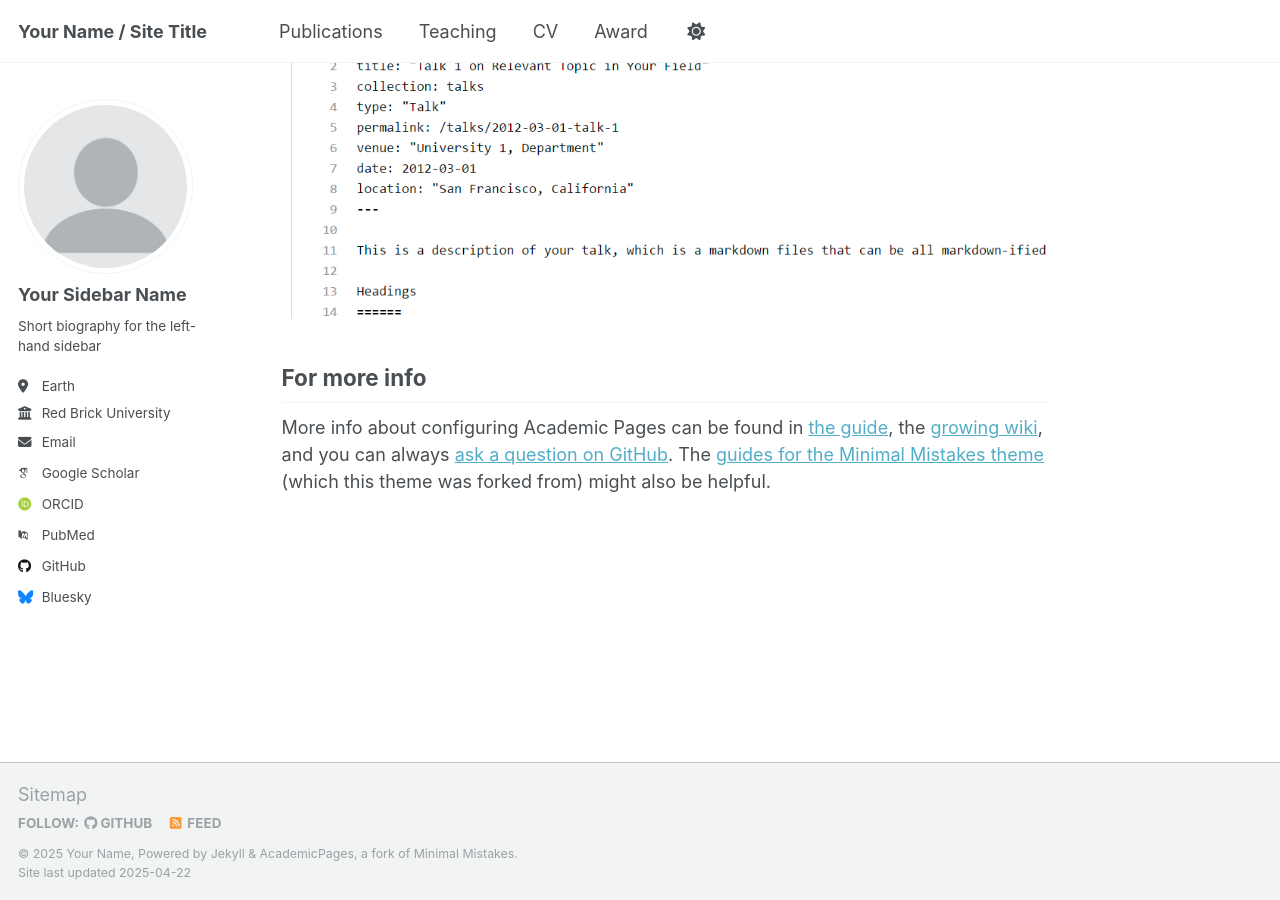
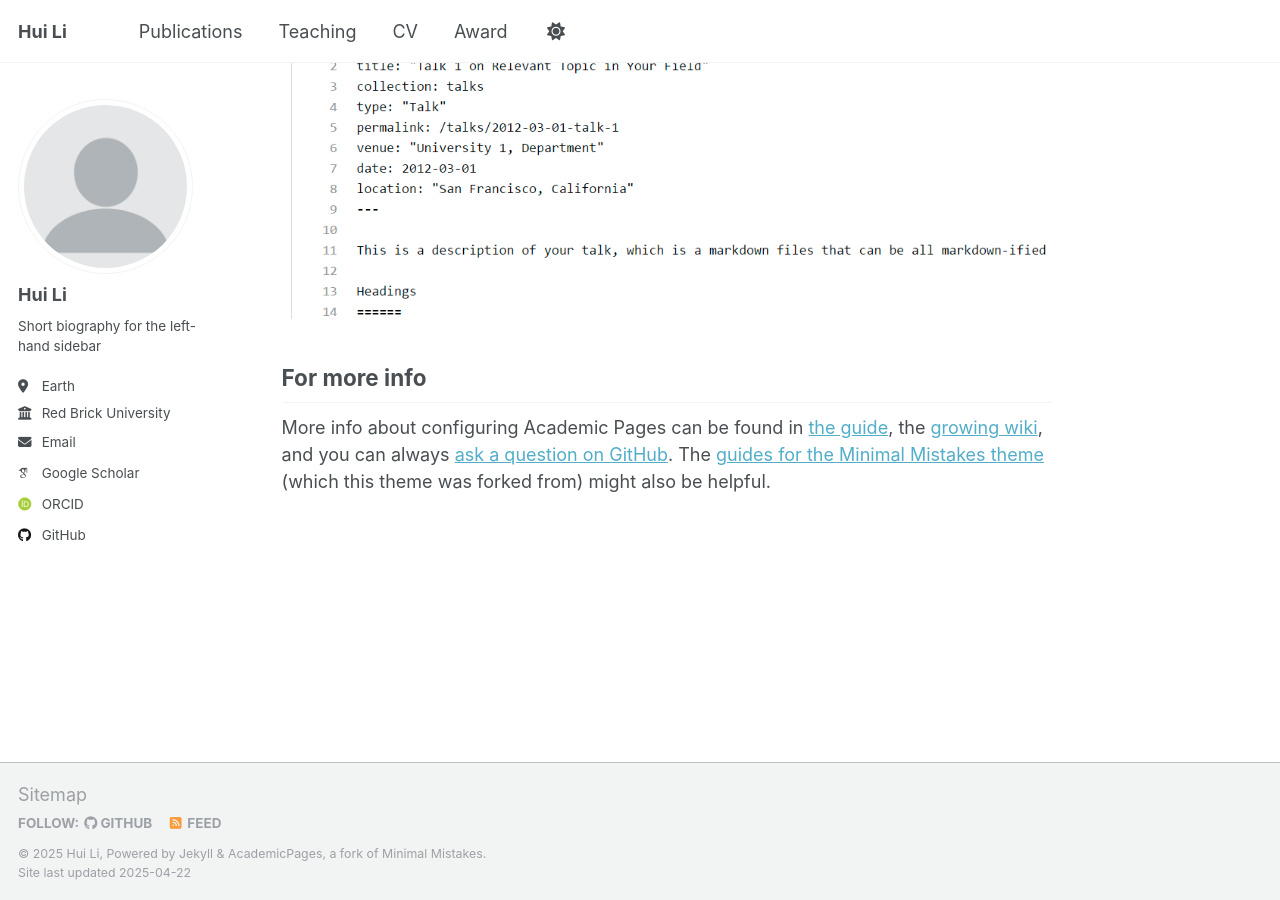
Before and after one commit to Marsenrage/Marsenrage.github.io, a Jekyll site: the page built from _pages/about.md, in a window 1280 px wide and 900 px high, scrolled down 2636 px. Built offline with Jekyll 4.4.1, drawn with Linux system fonts in a browser that asks for light colours; some web fonts are replaced.

Commit message:
Update _config.yml

```diff
--- a/_config.yml
+++ b/_config.yml
@@ -9,11 +9,11 @@
 # Basic Site Settings
 locale                   : "en-US"
 site_theme               : "default"
-title                    : "Your Name / Site Title"
+title                    : "Hui Li"
 title_separator          : "-"
-name                     : &name "Your Name"
+name                     : &name "Hui Li"
 description              : &description "personal description"
-url                      : https://academicpages.github.io # the base hostname & protocol for your site e.g. "https://[your GitHub username].github.io"
+url                      : https://marsenrage.github.io/ # the base hostname & protocol for your site e.g. "https://[your GitHub username].github.io"
 baseurl                  : "" # the subpath of your site, e.g. "/blog"
 repository               : "academicpages/academicpages.github.io"
 
@@ -23,7 +23,7 @@ repository               : "academicpages/academicpages.github.io"
 author:
   # Biographic information
   avatar           : "profile.png"
-  name             : "Your Sidebar Name"
+  name             : "Hui Li"
   pronouns         : # example: "she/her"
   bio              : "Short biography for the left-hand sidebar"
   location         : "Earth"
@@ -37,7 +37,7 @@ author:
   impactstory      : # URL
   orcid            : "http://orcid.org/yourorcidurl"
   semantic         : # URL
-  pubmed           : "https://www.ncbi.nlm.nih.gov/pubmed/?term=john+snow"
+  pubmed           : #"https://www.ncbi.nlm.nih.gov/pubmed/?term=john+snow"
   researchgate     : # URL
   scopus           : # URL
 
@@ -50,7 +50,7 @@ author:
   stackoverflow    : # User number or user number and name (i.e., use "1" or "1/jeff-atwood")
 
   # Social media
-  bluesky          : "bsky.app" # Replace this with you Bluesky username
+  bluesky          : #"bsky.app" # Replace this with you Bluesky username
   facebook         : # Username
   flickr           : # Username
   foursquare       : # Username
```
